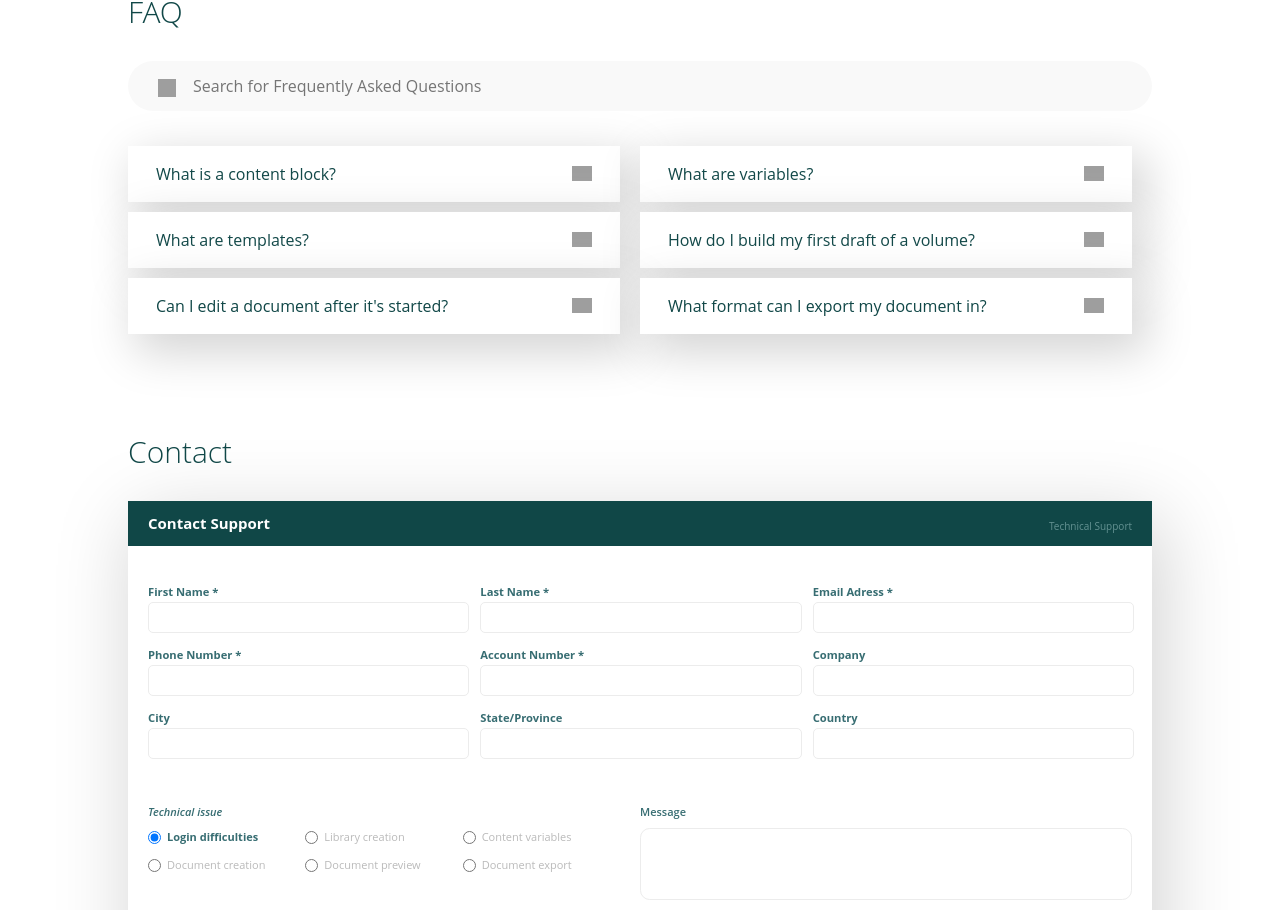
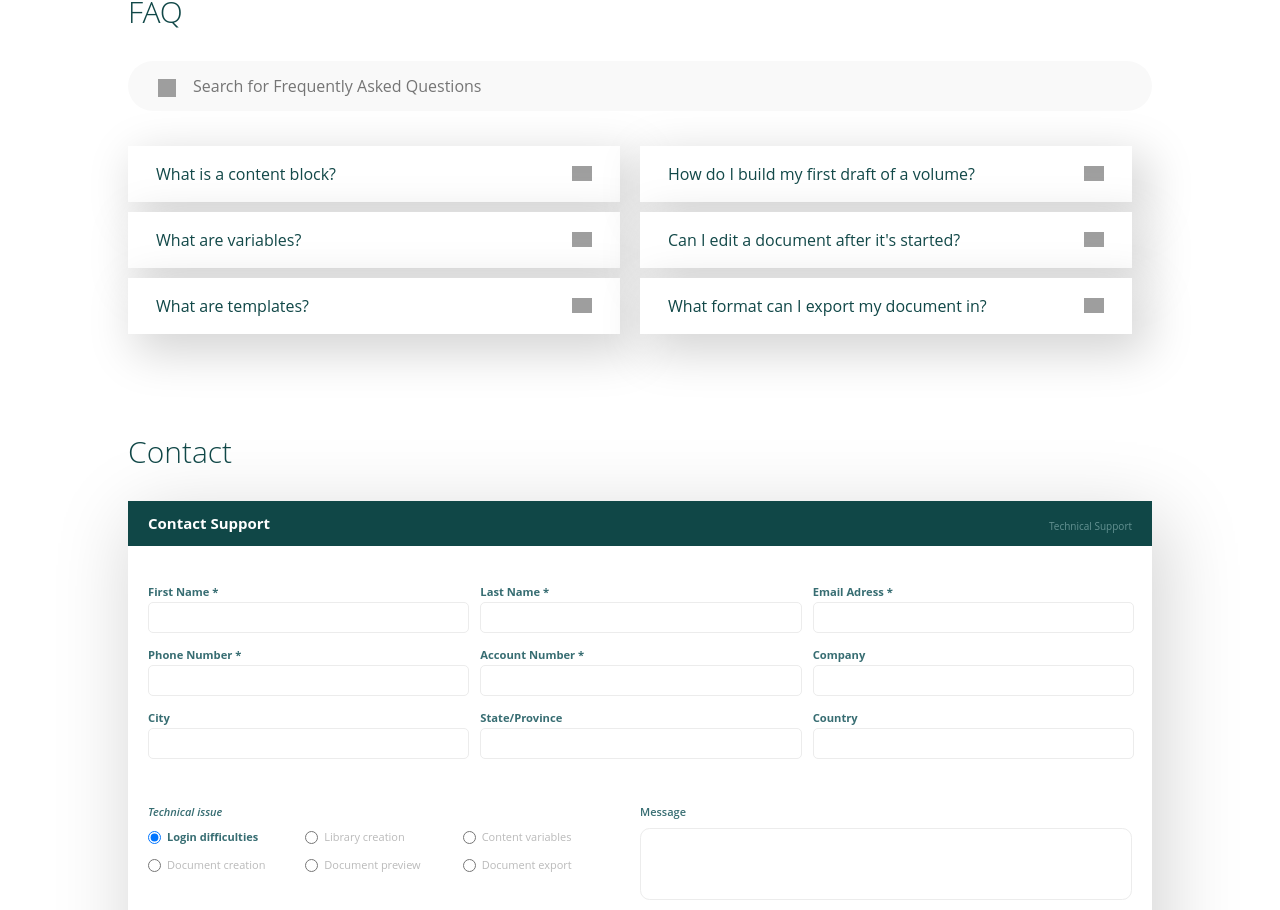
Before and after one commit to lsrockdev/app-builder-react, a React (Create React App) app: page / in a window 1280 px wide. Shown: the part 1127-2037 px from the top of the page. Built offline with nearby package versions, Linux system fonts and the light colour scheme; grey boxes are pictures that could not be loaded.

Commit message:
Update FAQs to prevent unwanted column spacing

```diff
--- a/src/components/FAQ.css
+++ b/src/components/FAQ.css
@@ -27,13 +27,16 @@
 }
 .faq-items-container{
   display: flex;
-  flex-wrap: wrap;
   justify-content: space-between;
   align-items: flex-start;
 }
+.faq-items-container-col{
+  display: flex;
+  flex-direction: column;
+  width:50%;
+}
 .faq-item-container{
-  flex:0 0 1;
-  width:50%;
+  flex:1;
   box-sizing: border-box;
   padding-right: 20px;
 }
--- a/src/components/FAQ.js
+++ b/src/components/FAQ.js
@@ -54,6 +54,10 @@ class FAQ extends Component{
         text={el.text}/>
       )
     });
+    //split into two groups, for two columns
+    const splitPoint = Math.ceil(faqComponents.length/2);
+    let faqComponentsLeft = faqComponents.slice(0,splitPoint);
+    let faqComponentsRight = faqComponents.slice(splitPoint);
     return (
       <div className="content-container-1">
         <div className="content-container-2">
@@ -68,7 +72,12 @@ class FAQ extends Component{
             </i>
           </div>
           <div className="faq-items-container">
-            {faqComponents}
+            <div className="faq-items-container-col">
+              {faqComponentsLeft}
+            </div>
+            <div className="faq-items-container-col">
+              {faqComponentsRight}
+            </div>
             </div>
           </div>
         </div>
```
